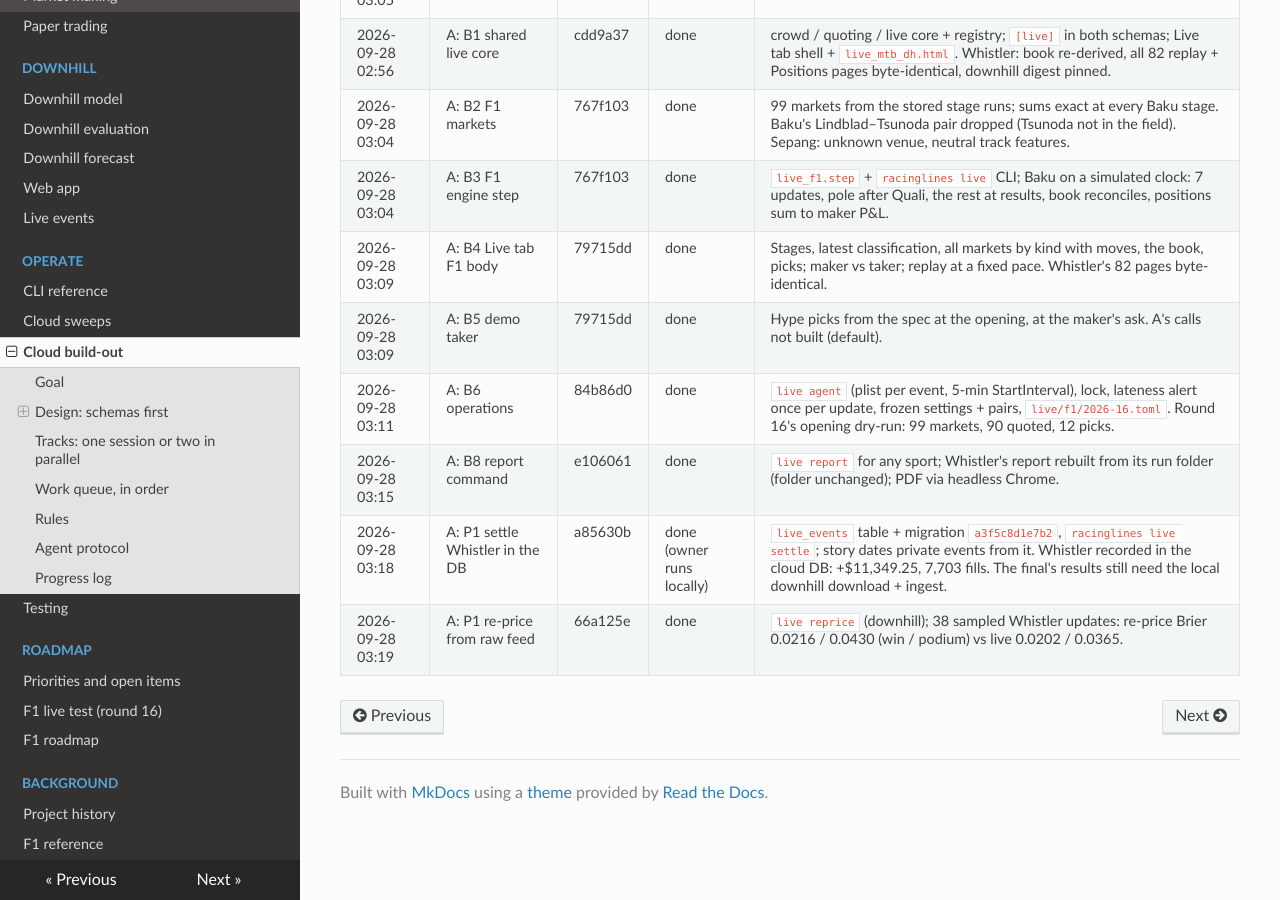
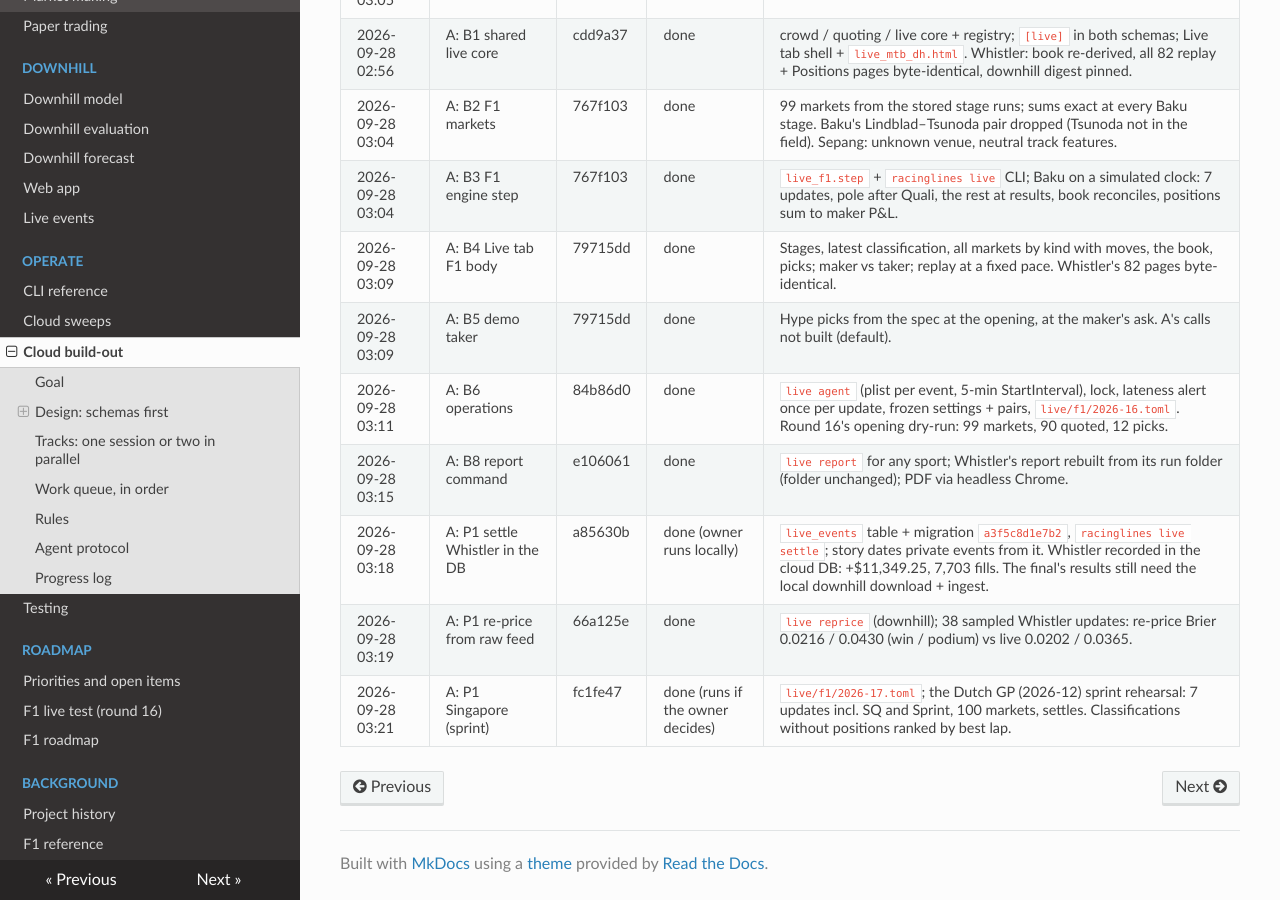
Before and after one commit to lalligagger/racinglines-public, an MkDocs documentation site: the page built from docs/cloud-buildout.md, in a window 1280 px wide and 900 px high, scrolled down 6144 px. Built offline with MkDocs 1.6.1, drawn with Linux system fonts in a browser that asks for light colours; nearby versions of some CDN libraries.

Commit message:
Log: P1 Singapore
Co-Authored-By: Claude Opus 5.5 <noreply@anthropic.com>
Claude-Session: https://claude.ai/code/session_01CRnoPw41Vh8d32KZfZ4YtS

```diff
--- a/docs/cloud-buildout.md
+++ b/docs/cloud-buildout.md
@@ -261,3 +261,4 @@ The session appends here: date and time (UTC), item, commit, status, notes.
 | 2026-09-28 03:15 | A: B8 report command | e106061 | done | `live report` for any sport; Whistler's report rebuilt from its run folder (folder unchanged); PDF via headless Chrome. |
 | 2026-09-28 03:18 | A: P1 settle Whistler in the DB | a85630b | done (owner runs locally) | `live_events` table + migration `a3f5c8d1e7b2`, `racinglines live settle`; story dates private events from it. Whistler recorded in the cloud DB: +$11,349.25, 7,703 fills. The final's results still need the local downhill download + ingest. |
 | 2026-09-28 03:19 | A: P1 re-price from raw feed | 66a125e | done | `live reprice` (downhill); 38 sampled Whistler updates: re-price Brier 0.0216 / 0.0430 (win / podium) vs live 0.0202 / 0.0365. |
+| 2026-09-28 03:21 | A: P1 Singapore (sprint) | fc1fe47 | done (runs if the owner decides) | `live/f1/2026-17.toml`; the Dutch GP (2026-12) sprint rehearsal: 7 updates incl. SQ and Sprint, 100 markets, settles. Classifications without positions ranked by best lap. |
```
